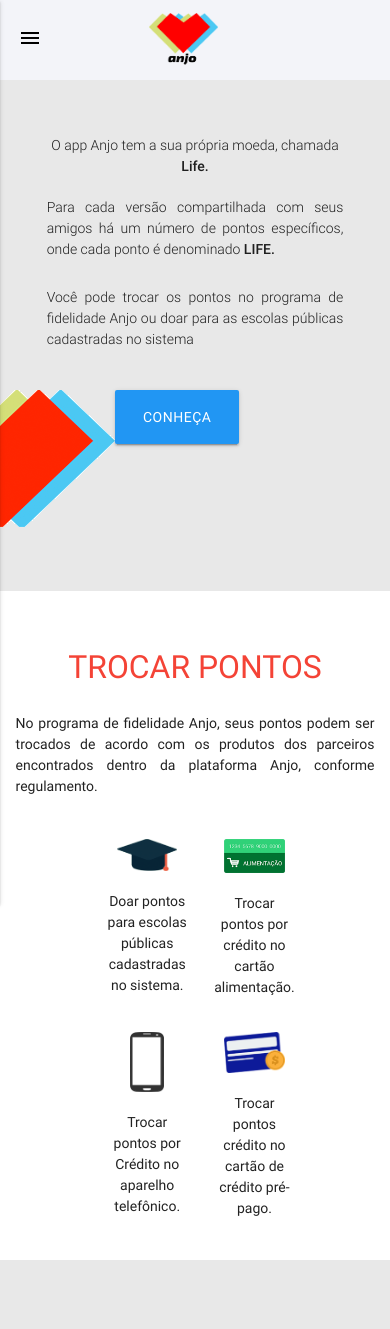
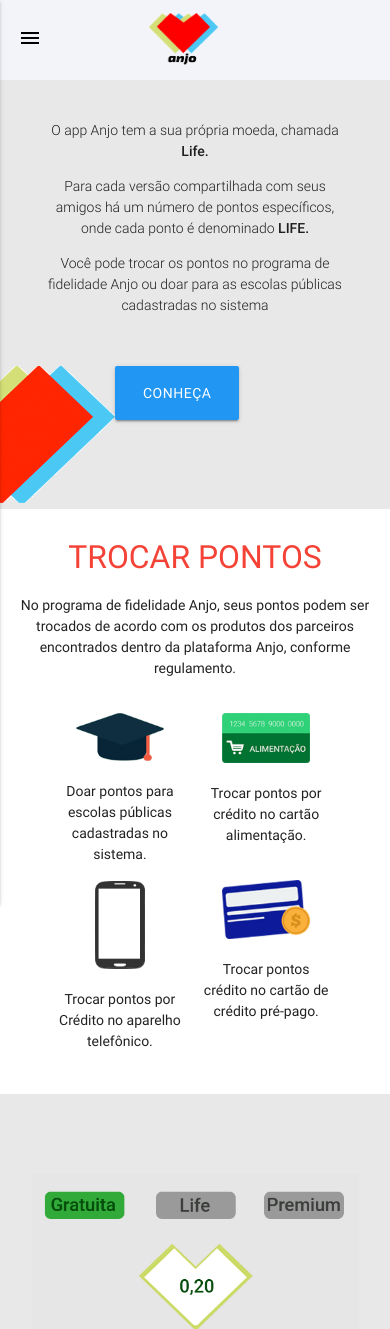
Before and after one commit to diogoskopinski/AnjoSiteDiogo, a plain HTML site: page public/pontos.html in a window 390 px wide. Shown: the top 1329 px of the page. Drawn offline with Linux system fonts and the light colour scheme; no server answers.

Commit message:
Ajuste webSite e Mobile, pontos.

```diff
--- a/public/css/pontos.css
+++ b/public/css/pontos.css
@@ -7,7 +7,7 @@
 
 #divContPontos {
     padding-bottom: 0;
-    padding-top: 0;
+    padding-top: 3%;
     padding-left: 30px;
     padding-right: 30px;
 }
@@ -16,23 +16,39 @@
     margin-bottom: 0;
 }
 
+#divConteudoPontos {
+    padding: 0;
+    margin: 0;
+}
+
 .container_principal_pontos {
     margin-bottom: 0;
-    padding-bottom: 15%;
+    padding-bottom: 0%;
 }
 
 #container_principal_pontos {
     margin-top: 0;
-    padding-top: 7%;
+    padding-top: 0%;
 }
 
 #container_principal_pontos_troca {
-    margin-top: 15%;
+    margin-top: 8%;
+}
+
+#divTextoInicialPontos {
+    margin-bottom: 5%;
 }
 
 #p_texto_troca {
     padding-left: 4%;
     padding-right: 4%;
+}
+
+.divPrincipal {
+    margin: 2%;
+    padding:0;
+    width: 75%;
+    margin-left: 12%;
 }
 
 #container_principal_Detalhe {
@@ -104,11 +120,16 @@
 }
 
 #divGratuito_2 {
-	background: darkseagreen;
+	/*background: darkseagreen; */
+    background: #31aa3a;
+    max-width: 100%;
+    height: 100%;
+    overflow: hidden;
 }
 
 #divLife_2 {
     background: royalblue;
+    height: 50%;
 }
 
 .div_2_filho {
@@ -120,6 +141,10 @@
 
 #divPremium_2 {
 	background: darkred;
+}
+
+#divPremium_2_filho {
+    margin-top: 15%;
 }
 
 #Linha1Coluna1 {
@@ -160,3 +185,11 @@
 .img_pontos_trocar_2 {
 	max-width: 40%;
 }
+
+.img_60 {
+    max-width: 60%;
+}
+
+.img_100 {
+    max-width: 100%;
+}
--- a/public/pontos.html
+++ b/public/pontos.html
@@ -67,11 +67,11 @@
         <div class="section no-pad-bot">
             <div id="divContPontos" class="menu-container" >
                 <div id="divConteudoPontos" class="row center divConteudoPontos" >
-                    <div class="col s12 m7 right">
-                        <div class="row s12">
+                    <div id="divTextoInicialPontos" class="col s12 right">
+                        <div id="divTextoPontosAcima" class="row center">
                             <p class="header light">O app Anjo tem a sua própria moeda, chamada <strong>Life.</strong> </p>
-                            <p class="text-justfy light">Para cada versão compartilhada com seus amigos há um número de pontos específicos, onde cada ponto é denominado <strong>LIFE.</strong> </p>
-                            <p class="text-justfy light">Você pode trocar os pontos no programa de fidelidade Anjo ou doar para as escolas públicas cadastradas no sistema </p>
+                            <p class="text-center light">Para cada versão compartilhada com seus amigos há um número de pontos específicos, onde cada ponto é denominado <strong>LIFE.</strong> </p>
+                            <p class="text-center light">Você pode trocar os pontos no programa de fidelidade Anjo ou doar para as escolas públicas cadastradas no sistema </p>
                         </div>
 
                     </div>
@@ -98,7 +98,7 @@
                 <h4 class="header red-text">TROCAR PONTOS</h4>
             </p>
 
-            <p id="p_texto_troca" class="text-justfy">No programa de fidelidade Anjo, seus pontos podem ser trocados de acordo com os produtos dos parceiros encontrados dentro da plataforma Anjo, conforme regulamento. </p>
+            <p id="p_texto_troca" class="">No programa de fidelidade Anjo, seus pontos podem ser trocados de acordo com os produtos dos parceiros encontrados dentro da plataforma Anjo, conforme regulamento. </p>
         </div>
 
         <div id="divPrincipalAAA" class="row center linhaDiv divPrincipal">
@@ -199,7 +199,7 @@
 
             <div id="divPremium_2" class="row col m6 div_2">
                 <div id="divPremium_2_filho" class="row col m6 div_2_filho">
-                    <img id="pontosCartaoAbaixo" class="default-image-size" src="/img/assets/credit-card-small.png"/>
+                    <img id="pontosCartaoAbaixo" class="img_60" src="/img/assets/credit-card-small.png"/>
                 </div>
 
                 <div id="divPremium_2_2_filho" class="row col m12">
```
